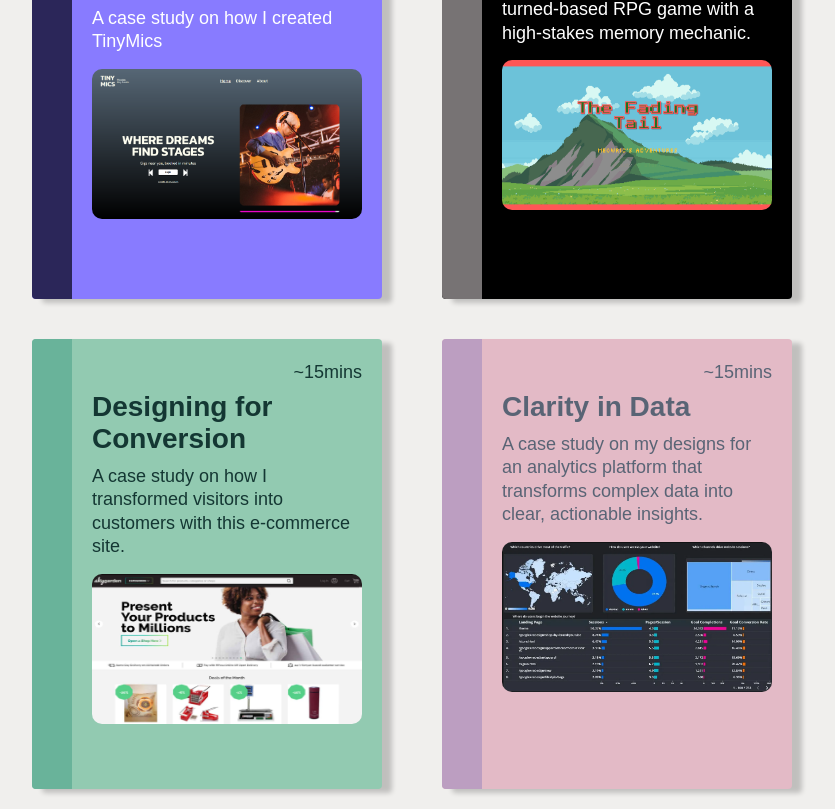
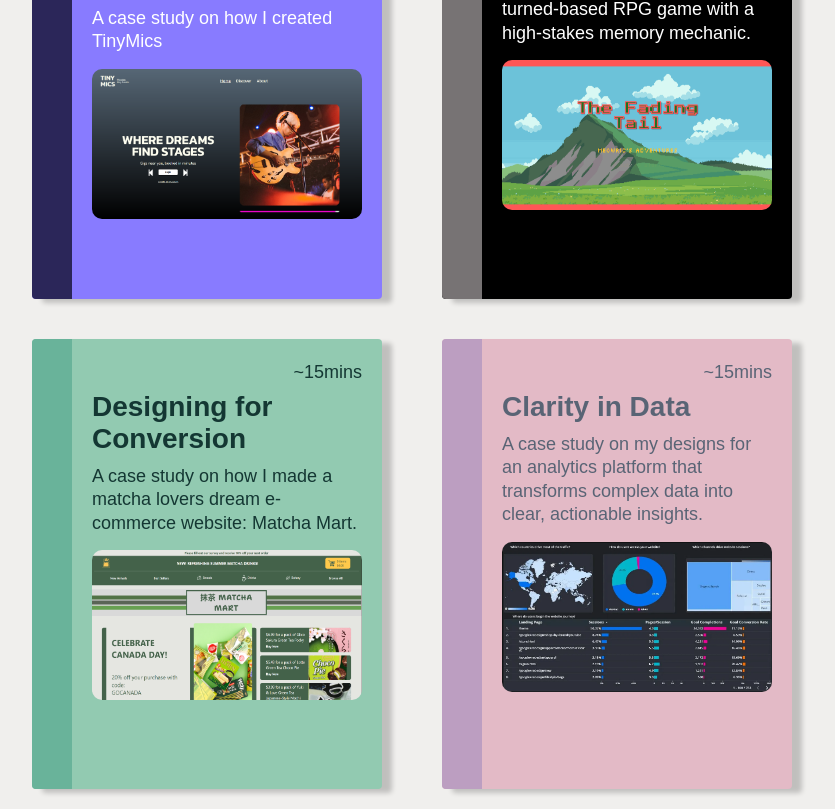
Before and after one commit to Leung-Arvin/seg_3125_assignment_1_portfolio, a React (Vite) app: page / in a window 1280 px wide. Shown: the part 1341-2150 px from the top of the page, without its empty margins (218-1053 px from the left). Built offline with nearby package versions, Linux system fonts and the light colour scheme.

Commit message:
add e-commerce website

```diff
--- a/src/App.jsx
+++ b/src/App.jsx
@@ -93,7 +93,7 @@
               <CaseStudy
                 read_time="15"
                 title="Designing for Conversion"
-                description="A case study on how I transformed visitors into customers with this e-commerce site."
+                description="A case study on how I made a matcha lovers dream e-commerce website: Matcha Mart."
                 image="ecommerce_website_case.png"
                 spineColor="#69B39A"
                 contentColor="#92CAB1"
```
Also changed, not shown: public/ecommerce_website_case.png.
